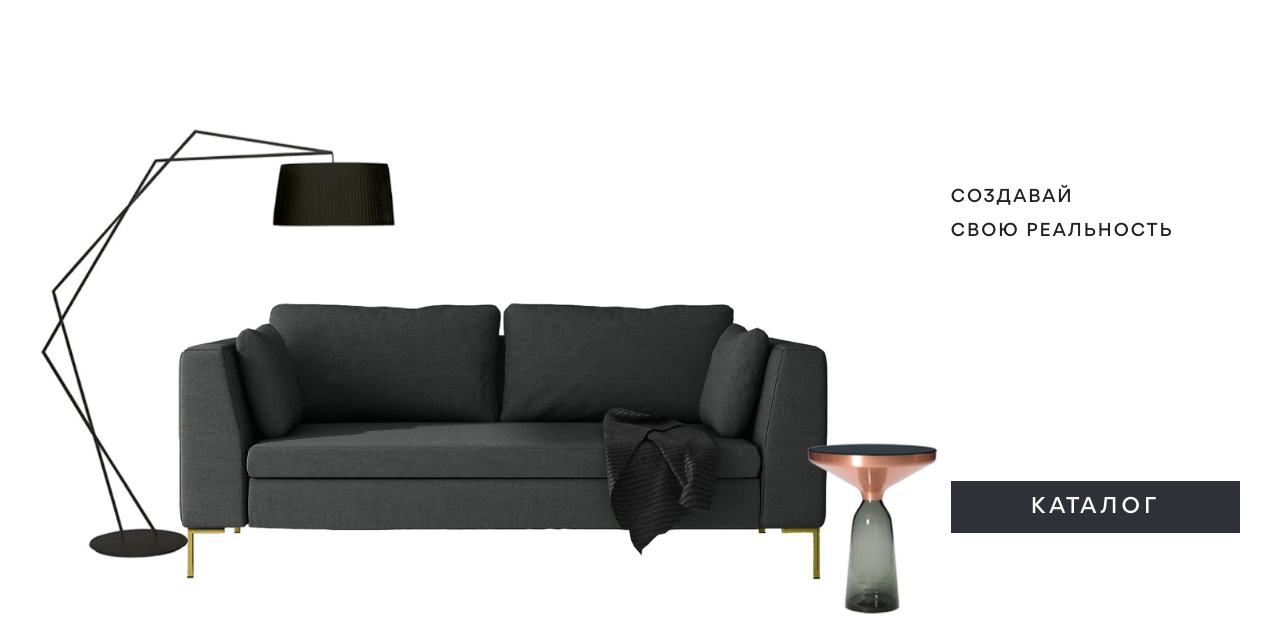
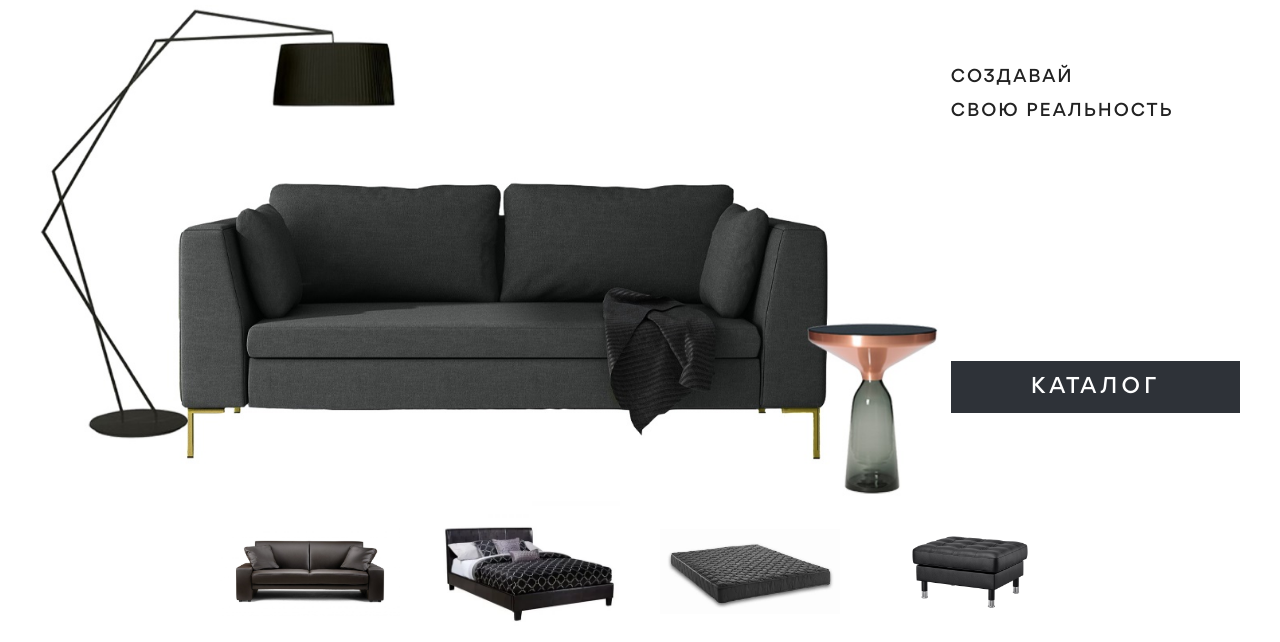
Before and after one commit to Egor-bog/WebSMebel, a plain HTML site: page index.html in a window 1280 px wide. Shown: the part 85-727 px from the top of the page. Drawn offline with Linux system fonts and the light colour scheme.

Commit message:
fix style main page

```diff
--- a/src/style/layouts/_main.scss
+++ b/src/style/layouts/_main.scss
@@ -1,19 +1,10 @@
 .main {
   background-color: $color-bg;
-  padding-top: 14rem;
+  padding-top: 2rem;
 
     &__wrapper {
         max-width: 1200px;
         margin: 0 auto;
-
-        /*
-        max-width: $content-width;
-        background-image: url('../../../img/main_page/диван\ Челси\ 3\ ех\ местный\ прямой\ ткань\ Omega\ 37.jpg');
-        background-size: cover;
-        overflow: hidden;
-        height: 100%;
-        margin: 0 auto;
-        padding: 0 20px;*/
 
     }
 
--- a/src/style/layouts/_section-slider.scss
+++ b/src/style/layouts/_section-slider.scss
@@ -30,6 +30,10 @@
         width: 38rem;
         padding: 1.5rem;
     }
+}
+
+.main-mini__direction {
+    overflow: hidden;
 }
 
 .main-mini__img img{
```
Also changed, not shown: src/style/style.css, 1 other file.
